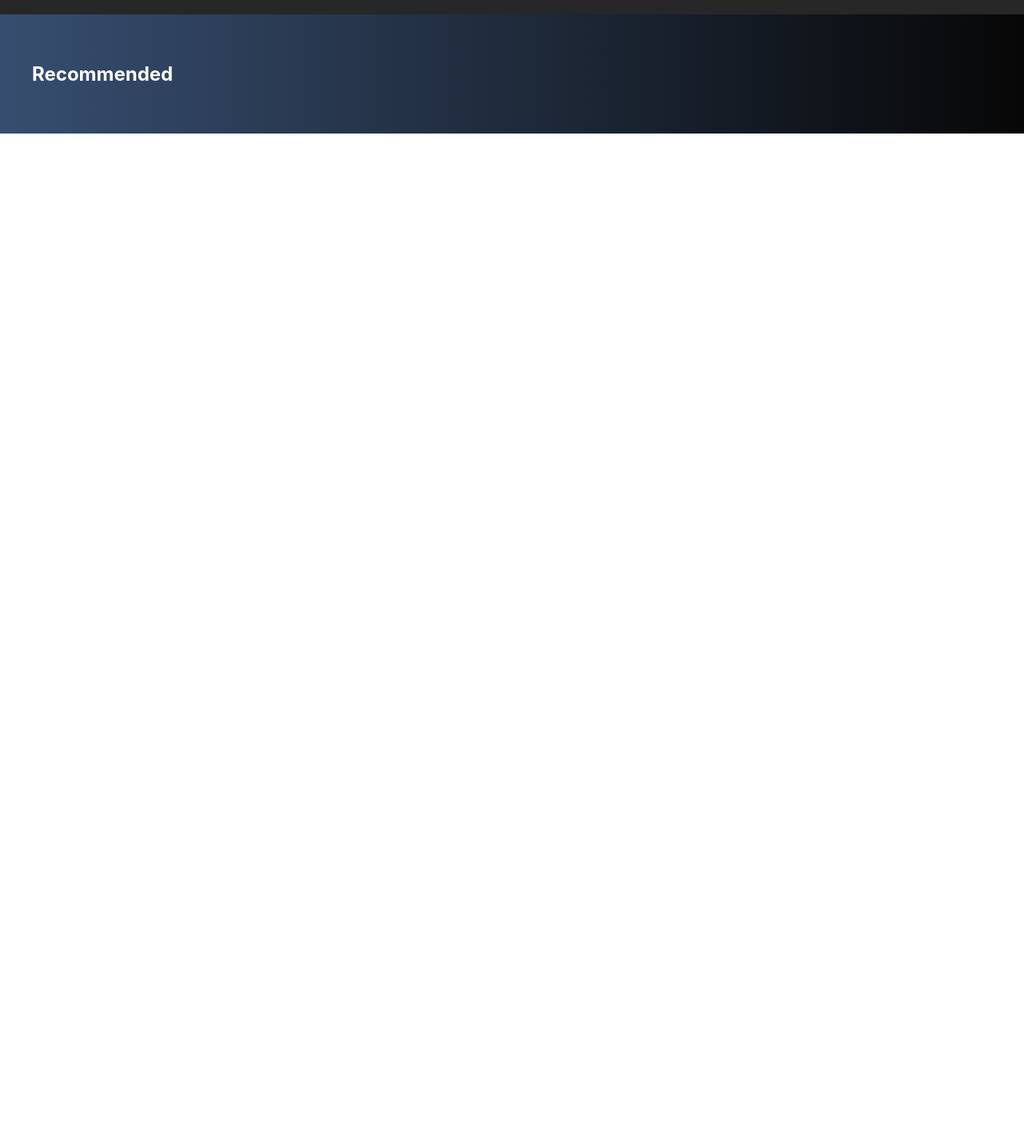
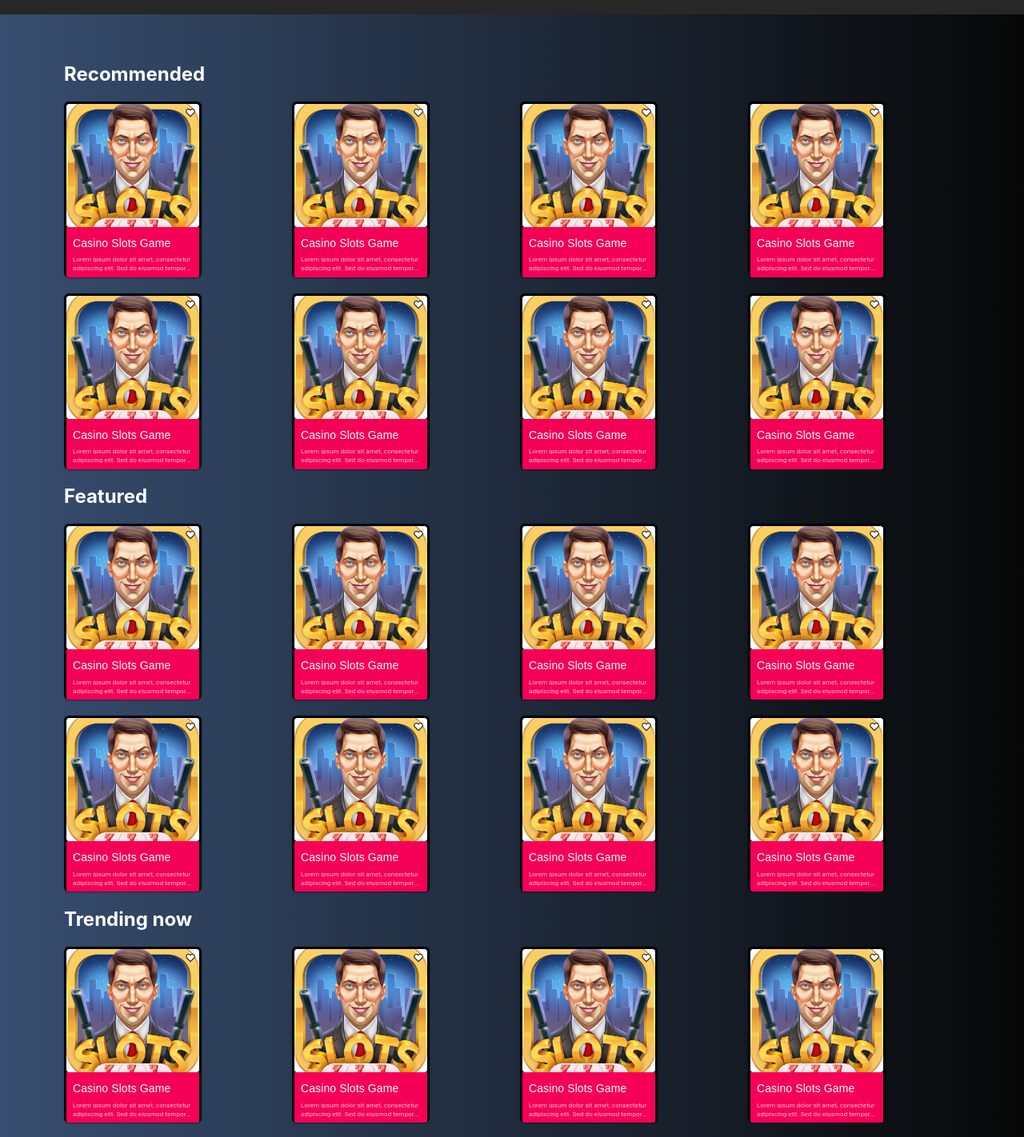
Before and after one commit to wardaamjad/dummy, a React (Create React App) app: page /home in a window 1280 px wide. Shown: the part 1140-2562 px from the top of the page at 80% size. Before the commit the page ends 1307 px from the top, so only its background shows below. Built offline with nearby package versions, Linux system fonts and the light colour scheme.

Commit message:
home gaming cards

```diff
--- a/src/components/HomeGames.js
+++ b/src/components/HomeGames.js
@@ -1,18 +1,64 @@
-import React from 'react'
+import React from "react";
+import CardComponent from "./Card";
 
 const HomeGames = () => {
+  const renderCards = () => {
+    const cards = [];
+    for (let i = 0; i < 8; i++) {
+      cards.push(<CardComponent key={i} />);
+    }
+    return cards;
+  };
+
   return (
     <div
-    style={{
+      style={{
         background: "linear-gradient(270deg, #070707 0%, #374E70 100%)",
-        padding:"40px",
-        marginTop:"-22px"
-    }}>
-        <h2>
-        Recommended
-        </h2>
+        padding: "40px 80px",
+        marginTop: "-22px",
+      }}
+    >
+      <div>
+        <h2>Recommended</h2>
+
+        <div
+          style={{
+            display: "grid",
+            gridTemplateColumns: "repeat(4, 1fr)", // 4 cards per row
+            gap: "20px", // spacing between cards
+          }}
+        >
+          {renderCards()}
+        </div>
+      </div>
+      <div>
+        <h2>Featured</h2>
+
+        <div
+          style={{
+            display: "grid",
+            gridTemplateColumns: "repeat(4, 1fr)", // 4 cards per row
+            gap: "20px", // spacing between cards
+          }}
+        >
+          {renderCards()}
+        </div>
+      </div>
+      <div>
+        <h2>Trending now</h2>
+
+        <div
+          style={{
+            display: "grid",
+            gridTemplateColumns: "repeat(4, 1fr)", // 4 cards per row
+            gap: "20px", // spacing between cards
+          }}
+        >
+          {renderCards()}
+        </div>
+      </div>
     </div>
-  )
-}
+  );
+};
 
-export default HomeGames
+export default HomeGames;
```
Also changed, not shown: src/components/GamingComponent.js (added).
